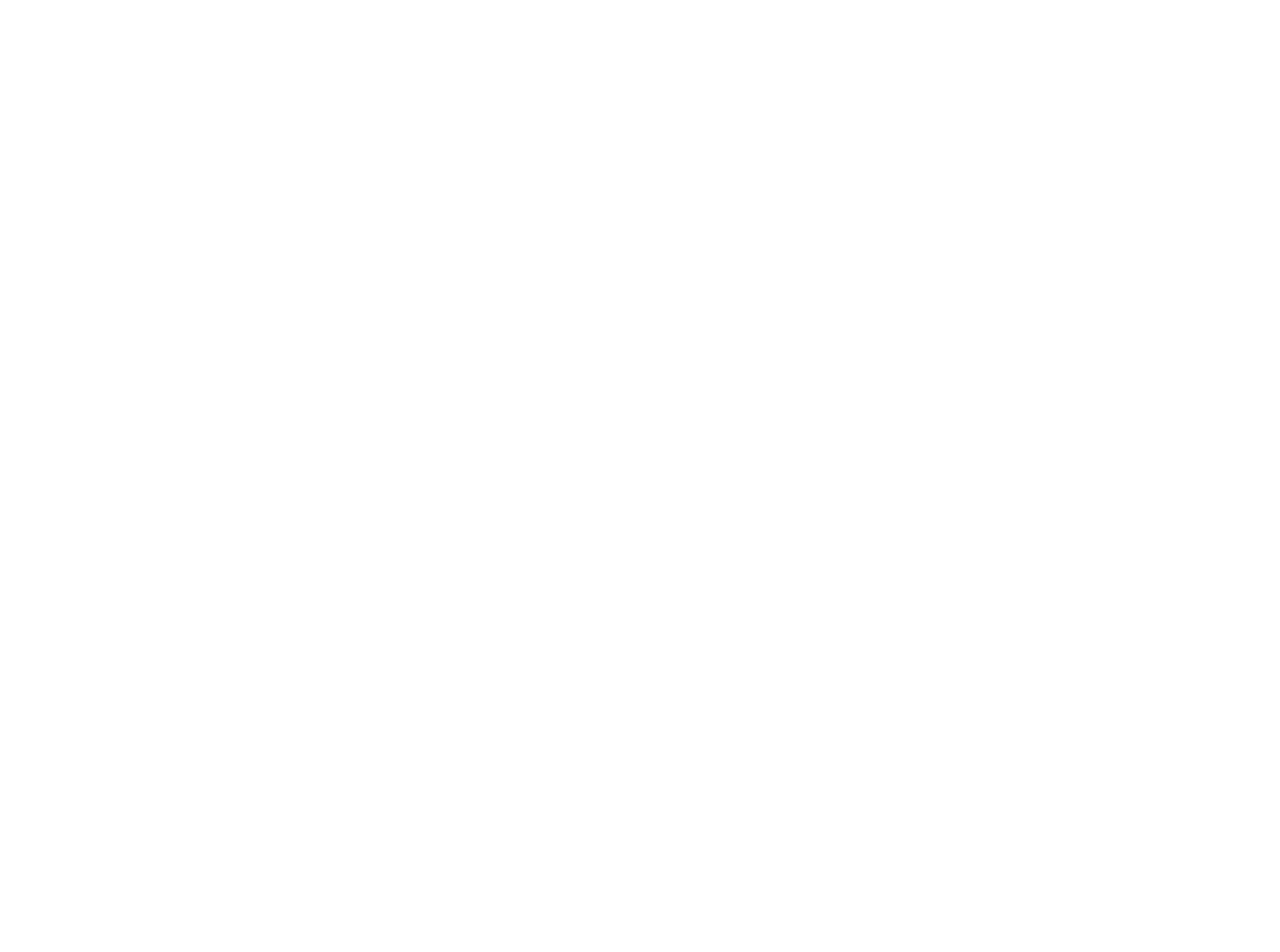
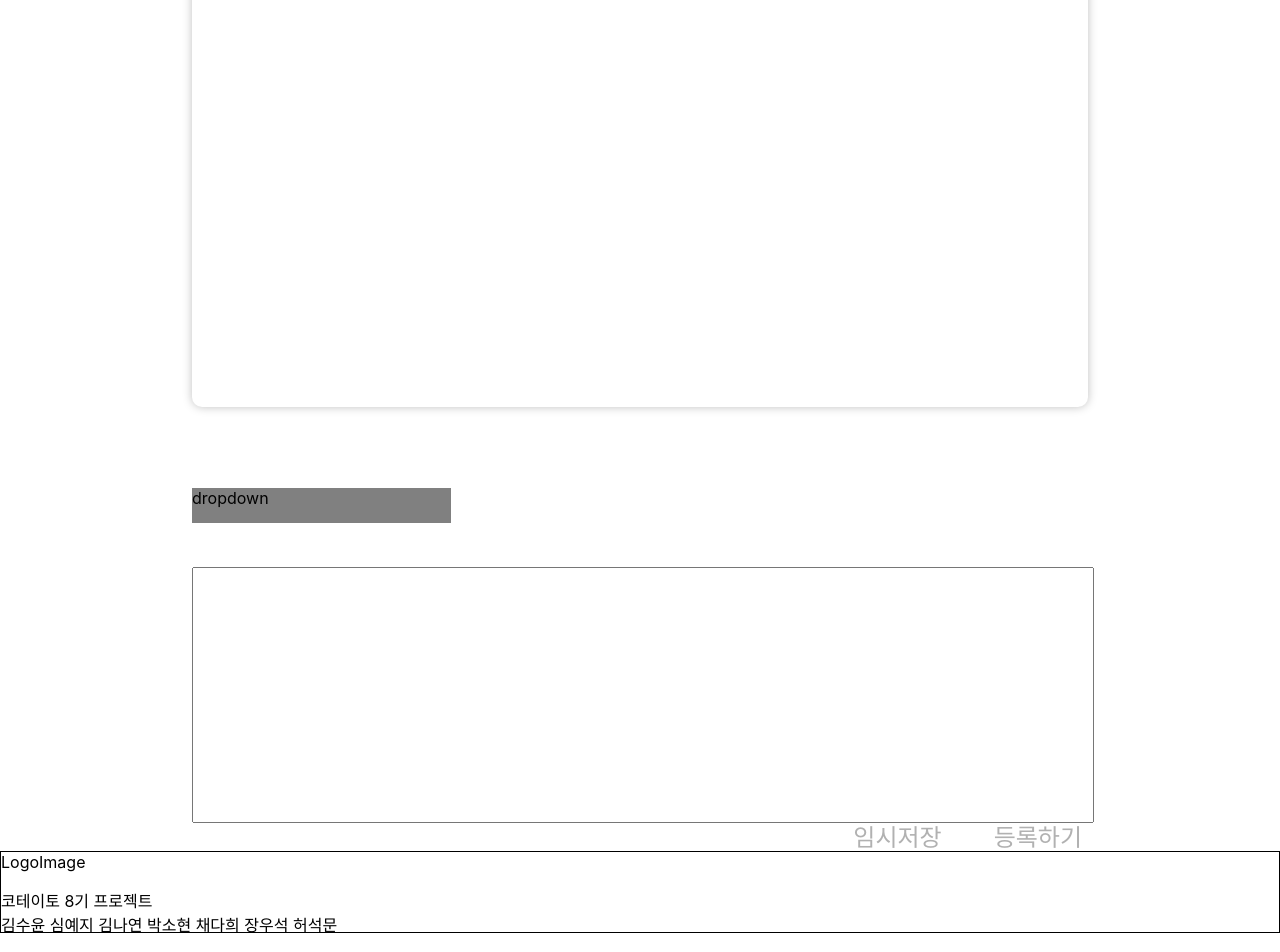
Before and after one commit to BookitList/BookitList_frontend, a React (Create React App) app: page /Writing in a window 1280 px wide. Before the commit this address had no page. Shown: the part 272-1224 px from the top of the page. Before the commit the page ends 800 px from the top, so only its background shows below. Built offline with nearby package versions, Linux system fonts and the light colour scheme.

Commit message:
Feat: 글쓰기 페이지 한줄 요약 레이아웃 구성

```diff
--- a/src/App.js
+++ b/src/App.js
@@ -4,6 +4,7 @@ import Home from 'pages/Home//Home';
 import Login from 'pages/Login/Login';
 import BookDetail from 'pages/BookDetail/BookDetail';
 import MyBook from 'pages/MyBook/MyBook';
+import Writing from 'pages/Writing/Writing';
 import './App.css';
 
 import axios from 'axios';
@@ -19,6 +20,7 @@ const App = () => {
         {/* BookDetail 책 데이터마다 링크 다르게 변수처리 */}
         <Route path="/BookDetail"  element={<BookDetail />} />
         <Route path="/MyBook"  element={<MyBook />} />
+        <Route path="/Writing"  element={<Writing />} />
       </Routes>
     </BrowserRouter>
   );
--- /dev/null
+++ b/src/components/Dropdown/Dropdown.css
@@ -0,0 +1,36 @@
+/* Style the dropdown button */
+.dropbtn {
+    background-color: #3498db;
+    color: white;
+    padding: 10px;
+    font-size: 16px;
+    border: none;
+    cursor: pointer;
+  }
+
+  /* Style the dropdown content (hidden by default) */
+  .dropdown-content {
+    display: none;
+    position: absolute;
+    background-color: #f9f9f9;
+    box-shadow: 0 8px 16px rgba(0, 0, 0, 0.2);
+    z-index: 1;
+  }
+
+  /* Style the dropdown links */
+  .dropdown-content a {
+    color: black;
+    padding: 12px 16px;
+    display: block;
+    text-decoration: none;
+  }
+
+  /* Change color on hover */
+  .dropdown-content a:hover {
+    background-color: #f1f1f1;
+  }
+
+  /* Show the dropdown content when the dropdown button is clicked */
+  .dropdown .dropdown-content {
+    display: block;
+  }
--- /dev/null
+++ b/src/components/Dropdown/Dropdown.js
@@ -0,0 +1,27 @@
+import React, { useState } from 'react';
+import './Dropdown.css'; // 스타일 파일 import
+
+const Dropdown = () => {
+  const [isOpen, setIsOpen] = useState(false);
+
+  const toggleDropdown = () => {
+    setIsOpen(!isOpen);
+  };
+
+  return (
+    <div className="dropdown">
+      <button className="dropbtn" onClick={toggleDropdown}>
+        한줄 요약
+      </button>
+      {isOpen && (
+        <div className="dropdown-content">
+          <a href="#">Option 1</a>
+          <a href="#">Option 2</a>
+          <a href="#">Option 3</a>
+        </div>
+      )}
+    </div>
+  );
+};
+
+export default Dropdown;
--- /dev/null
+++ b/src/pages/Writing/Writing.css
@@ -0,0 +1,51 @@
+.Writing {
+    color: black;
+    width: 100%;
+}
+
+.WritingContainer{
+    margin: 0 15vw;
+
+}
+
+.SelectedBookContainer{
+    width: 100%;
+    height: 455px;
+    border-radius: 10px;
+    background: #FFF;
+    box-shadow: 0px 0px 10px 0px rgba(0, 0, 0, 0.25);
+    margin-top: 144px;
+}
+
+.Dropdown{
+    background-color: gray;
+    width: 259px;
+    height: 35px;
+    margin-top: 81px;
+}
+
+.OneLineTextArea {
+    width: 100%;
+    height: 250px;
+    margin-top: 44px;
+    resize: none;
+  }
+
+  .ButtonContainer{
+    display: flex;
+    flex-direction: row;
+    justify-content: flex-end;
+  }
+
+  .TemporaryStorage, .Registration{
+    font-size: 24px;
+    color: #B1B1B1;
+    font-family: Pretendard;
+    font-style: normal;
+    font-weight: 400;
+    line-height: 21.6px;
+    margin-left: 40px;
+    background-color: transparent;
+    border: transparent;
+
+  }
--- /dev/null
+++ b/src/pages/Writing/Writing.js
@@ -0,0 +1,38 @@
+import React from 'react';
+import './Writing.css';
+import Header from 'components/Header/Header';
+import Dropdown from 'components/Dropdown/Dropdown';
+import Footer from 'components/Footer/Footer';
+import { useState } from 'react';
+
+const Writing = () => {
+
+    const [textValue, setTextValue] = useState("");
+  const handleSetValue = (e) => {
+    setTextValue(e.target.value);
+  };
+
+  return (
+    <div className='Writing'>
+        <Header />
+        <div className='WritingContainer'>
+            <div className='SelectedBookContainer'>
+
+            </div>
+            <div className='Dropdown'>dropdown</div>
+            <textarea className='OneLineTextArea'
+            value={textValue}
+            onChange={(e) => handleSetValue(e)}
+            ></textarea>
+            <div className='ButtonContainer'>
+                <button className='TemporaryStorage'>임시저장</button>
+                <button className='Registration'>등록하기</button>
+            </div>
+        </div>
+        <Footer />
+
+    </div>
+  )
+}
+
+export default Writing
```
